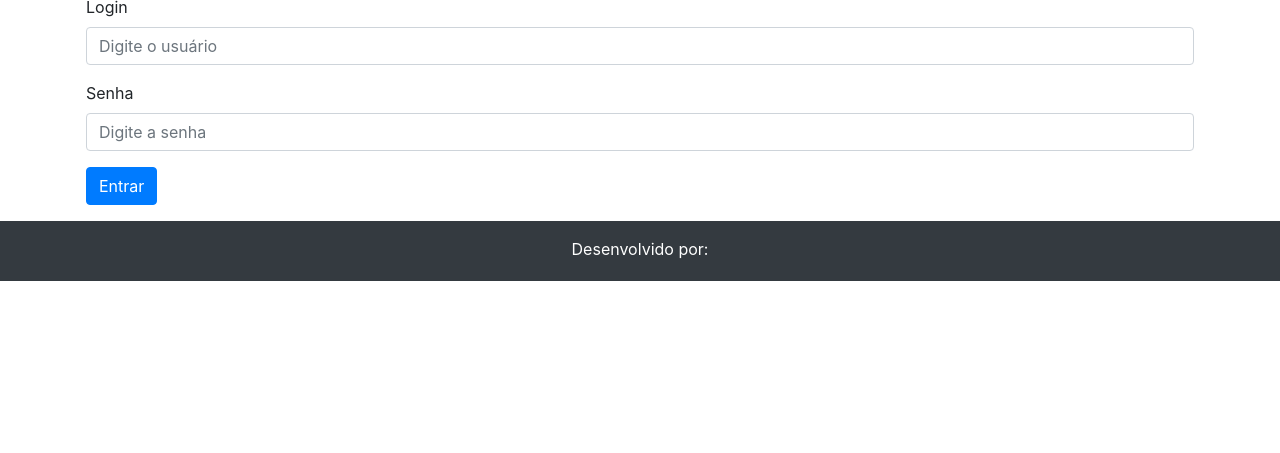
After one commit to guerrasao/ecollab, a PHP site: page /login.php in a window 1280 px wide. The commit adds this page. Shown: the part 347-800 px from the top of the page. Run offline with PHP 8.4, Linux system fonts and the light colour scheme.

Commit message:
tela de login e cabechalho de usuario

```diff
--- a/cabecalho/cabecalho.php
+++ b/cabecalho/cabecalho.php
@@ -30,16 +30,13 @@
             <div id="links" class="collapse navbar-collapse justify-content-end">
               <ul class="navbar-nav">
                 <li class="nav-item">
-                  <a href="#menu" class="nav-link" data-scroll> Home </a>
+                  <a href="#menu" class="nav-link" data-scroll> Início </a>
                 </li>
                 <li class="nav-item">
-                  <a href="#empresa" class="nav-link"  data-scroll> Empresa </a>
+                  <a href="#empresa" class="nav-link"  data-scroll> Cadastro </a>
                 </li>
                 <li class="nav-item">
-                  <a href="#servicos" class="nav-link"  data-scroll> Serviços </a>
-                </li>
-                <li class="nav-item">
-                  <a href="#contato" class="nav-link"  data-scroll> Contato </a>
+                  <a href="login.php" class="nav-link"  data-scroll> Login </a>
                 </li>
               </ul>
             </div>
--- /dev/null
+++ b/login.php
@@ -0,0 +1,24 @@
+<?php
+    //Cabecalho usuario não logado
+    //Pegando o caminho absoluto à esse arquivo.
+    $path = $_SERVER['DOCUMENT_ROOT'] . '/ecollab/cabecalho/';
+    $file = $path . 'cabecalho.php';
+    include_once($file);
+?>
+<section class="container p-3">
+    <form post="negocio/valida_login">
+        <div class="form-group">
+        <label for="usuario">Login</label>
+        <input type="text" class="form-control" id="usuario" name="usuario" placeholder="Digite o usuário">
+        </div>
+        <div class="form-group">
+        <label for="senha">Senha</label>
+        <input type="password" class="form-control" id="senha" name="senha" placeholder="Digite a senha">
+        </div>
+        <button type="submit" class="btn btn-primary">Entrar</button>
+    </form>
+</section>
+<?php
+    $file = $path . 'rodape.php';
+    include_once ($file);
+?>
```
Also changed, not shown: cabecalho/cabechalhoUsuárioLogado.php (added, +7 -0 lines), cadastroUsuarioForm.php (added, +7 -0 lines), index.php (+5 -9 lines).
